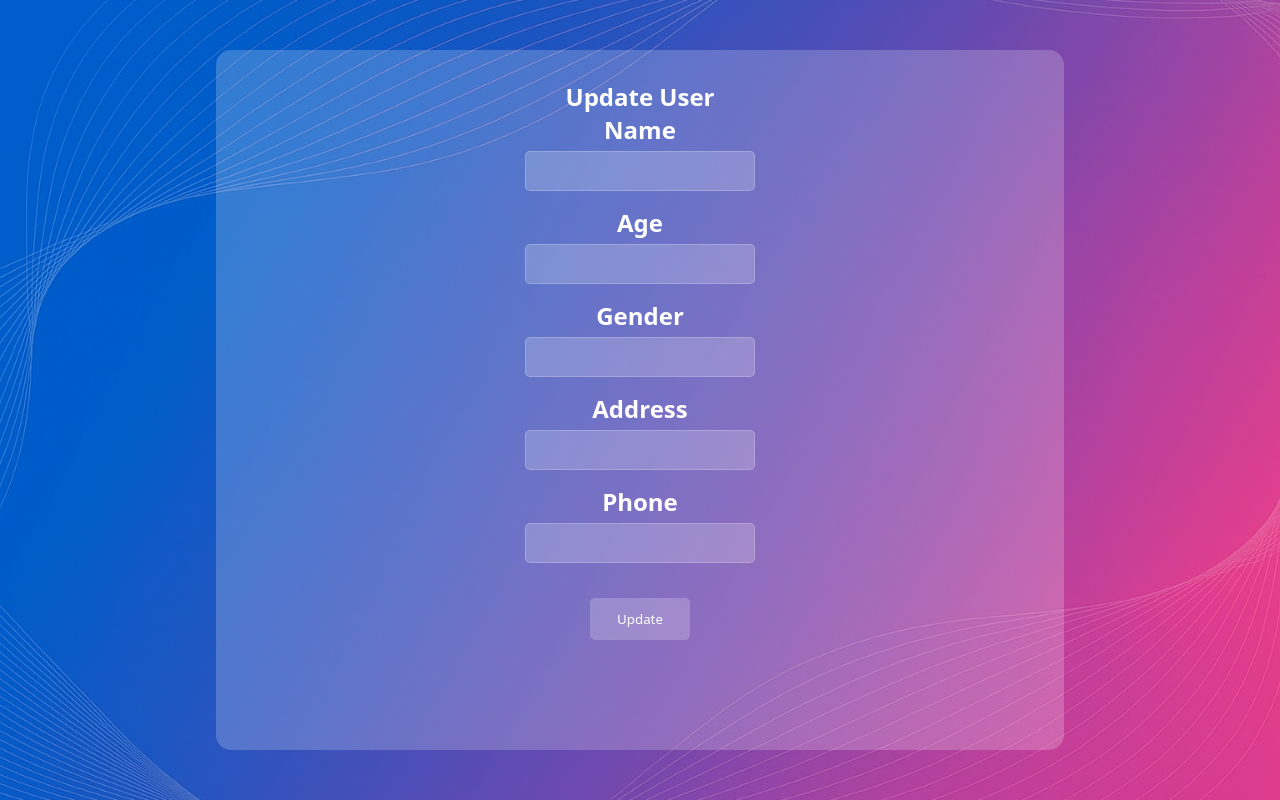
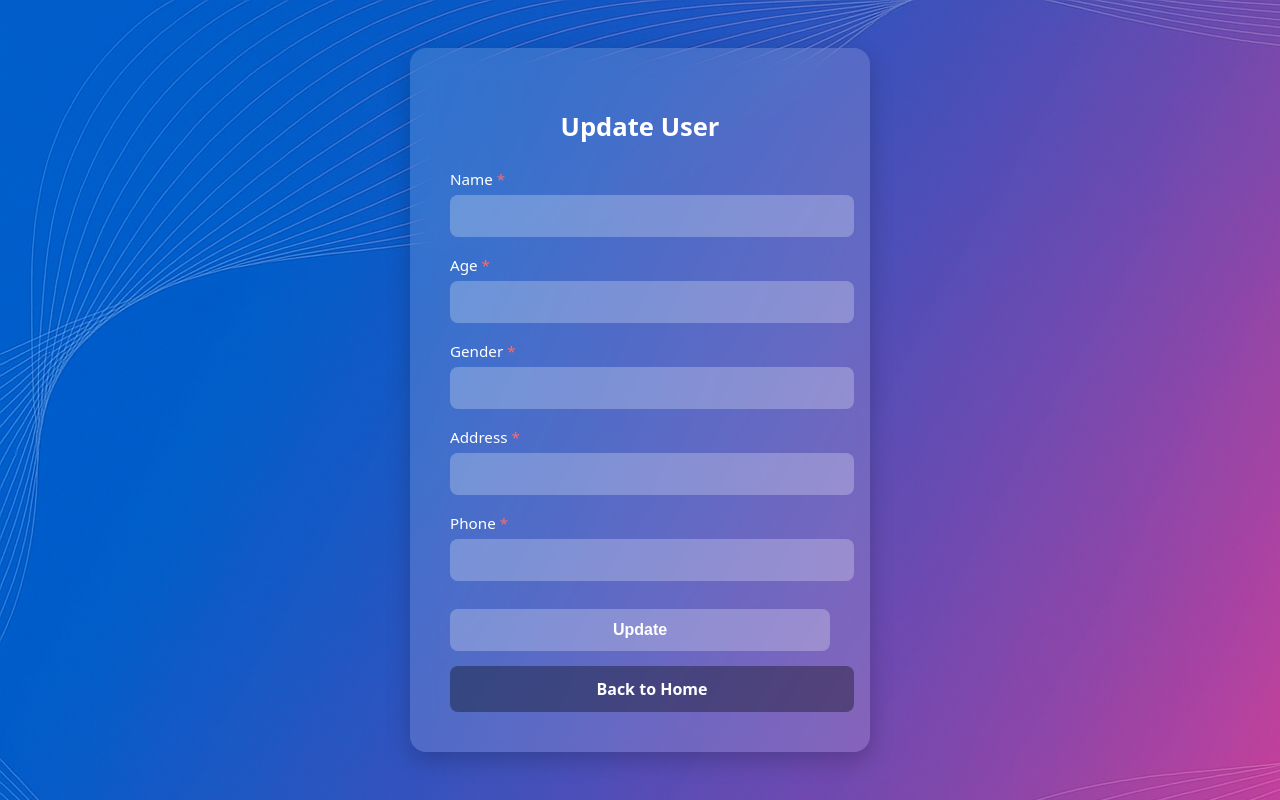
Before and after one commit to vishal01-tech/clone, a FastAPI app: template templates/update_user.html in a window 1280 px wide. Run offline with FastAPI, Linux system fonts and the light colour scheme; the template is opened without the code that fills it, so the values that code supplies are empty.

Commit message:
final updation

```diff
--- a/main.py
+++ b/main.py
@@ -2,18 +2,30 @@ from fastapi import FastAPI, Request, Form, Depends
 from fastapi.responses import HTMLResponse, RedirectResponse
 from fastapi.staticfiles import StaticFiles
 from fastapi.templating import Jinja2Templates
-
 import mysql.connector
 from jose import JWTError, jwt
 from datetime import datetime, timedelta
 from typing import Optional
+from passlib.context import CryptContext
 
-# JWT CONFIG
-SECRET_KEY = "your_secret_key_here_change_this_to_a_random_value"
+# jwt config
+SECRET_KEY = "your_secret_key"
 ALGORITHM = "HS256"
 ACCESS_TOKEN_EXPIRE_MINUTES = 30
 
-# DATABASE
+# Password hashing
+pwd_context = CryptContext(schemes=["bcrypt"], deprecated="auto")
+
+# defining hash password
+def hash_password(password: str) -> str:
+    return pwd_context.hash(password)
+
+# verifying hash password
+def verify_password(plain_password: str, hashed_password: str) -> bool:
+    return pwd_context.verify(plain_password, hashed_password)
+
+
+# database
 def get_db():
     return mysql.connector.connect(
         host="localhost",
@@ -22,33 +34,37 @@ def get_db():
         database="UsersDatabase"
     )
 
-# APi
+# initializing the fastapi
 app = FastAPI()
+
+# jinja templates
 templates = Jinja2Templates(directory="templates")
+
+# static files
 app.mount("/static", StaticFiles(directory="static"), name="static")
 
-# JWt helper
+# jwt helpers
 def create_access_token(data: dict, expires_delta: Optional[timedelta] = None) -> str:
     to_encode = data.copy()
     expire = datetime.utcnow() + (expires_delta or timedelta(minutes=ACCESS_TOKEN_EXPIRE_MINUTES))
     to_encode.update({"exp": expire})
-    encoded_jwt = jwt.encode(to_encode, SECRET_KEY, algorithm=ALGORITHM)
-    return encoded_jwt
+    return jwt.encode(to_encode, SECRET_KEY, algorithm=ALGORITHM)
 
+
+# verify jwt token
 def verify_access_token(token: str) -> Optional[dict]:
     try:
-        payload = jwt.decode(token, SECRET_KEY, algorithms=[ALGORITHM])
-        return payload
+        return jwt.decode(token, SECRET_KEY, algorithms=[ALGORITHM])
     except JWTError:
         return None
 
-# Dependency to get current user from cookie
-def get_current_user(request: Request):
+
+# Dependency to get current user from JWT cookie
+def get_current_user(request: Request) -> Optional[dict]:
     token = request.cookies.get("access_token")
     if not token:
         return None
-    user = verify_access_token(token)
-    return user
+    return verify_access_token(token)
 
 
 # Login page
@@ -56,12 +72,14 @@ def get_current_user(request: Request):
 async def login_page(request: Request):
     return templates.TemplateResponse("index.html", {"request": request})
 
+
 # Register page
 @app.get("/register", response_class=HTMLResponse)
 async def register_page(request: Request):
     return templates.TemplateResponse("register.html", {"request": request})
 
-# Process registration (admin)
+
+# Register (admin)
 @app.post("/register")
 async def register_admin(
     request: Request,
@@ -70,36 +88,50 @@ async def register_admin(
     password: str = Form(...),
     reconfirm_password: str = Form(...)
 ):
+    # password match check
     if password != reconfirm_password:
         return templates.TemplateResponse("register.html", {"request": request, "error": "Passwords do not match"})
 
     db = get_db()
-    cursor = db.cursor()
-    cursor.execute(
-        "INSERT INTO admin (fullname, username, password, reconfirm_password) VALUES (%s, %s, %s, %s)",
-        (fullname, username, password, reconfirm_password)
-    )
-    db.commit()
-    cursor.close()
-    db.close()
+    try:
+        # check if username exists
+        cursor = db.cursor(dictionary=True)
+        cursor.execute("SELECT id FROM admin WHERE username = %s", (username,))
+        existing = cursor.fetchone()
+        cursor.close()
+        if existing:
+            return templates.TemplateResponse("register.html", {"request": request, "error": "Username already exists"})
+
+        hashed_pwd = hash_password(password)
+        cursor = db.cursor()
+        cursor.execute(
+            "INSERT INTO admin (fullname, username, password) VALUES (%s, %s, %s)",
+            (fullname, username, hashed_pwd)
+        )
+        db.commit()
+        cursor.close()
+    finally:
+        db.close()
 
     return RedirectResponse(url="/", status_code=303)
 
-# Process login and set JWT cookie
+
+# Login page post
 @app.post("/", response_class=HTMLResponse)
 async def login_admin(request: Request, username: str = Form(...), password: str = Form(...)):
     db = get_db()
-    cursor = db.cursor(dictionary=True)
-    cursor.execute("SELECT * FROM admin WHERE username = %s AND password = %s", (username, password))
-    admin = cursor.fetchone()
-    cursor.close()
-    db.close()
+    admin = None
+    try:
+        cursor = db.cursor(dictionary=True)
+        cursor.execute("SELECT * FROM admin WHERE username = %s", (username,))
+        admin = cursor.fetchone()
+        cursor.close()
+    finally:
+        db.close()
 
-    if not admin:
-        # re-render login with error
+    if not admin or not verify_password(password, admin["password"]):
         return templates.TemplateResponse("index.html", {"request": request, "error": "Invalid username or password"})
 
-    # create token
     token_data = {"sub": admin["username"], "fullname": admin.get("fullname")}
     access_token = create_access_token(token_data)
 
@@ -107,45 +139,52 @@ async def login_admin(request: Request, username: str = Form(...), password: str
     response.set_cookie(
         key="access_token",
         value=access_token,
-        httponly=True,     # not readable by JS
-        secure=False,      # set to True in production (HTTPS)
-        samesite="lax",
-        max_age=ACCESS_TOKEN_EXPIRE_MINUTES * 60
+    #     httponly=True,
+    #     secure=False,        # set True with HTTPS in production
+    #     samesite="lax",
+    #     max_age=ACCESS_TOKEN_EXPIRE_MINUTES * 60
     )
     return response
 
 
-# logout
+
+# Logout
 @app.get("/logout")
-async def logout(request: Request):
-    if "user" in request.session:
-        request.session.clear()
+async def logout():
+    response = RedirectResponse(url="/", status_code=303)
+    response.delete_cookie("access_token")
+    return response
 
-    return RedirectResponse(url="/login", status_code=303)
 
-# home page
+# Home page user list
 @app.get("/home", response_class=HTMLResponse)
 async def home(request: Request, current_user: dict = Depends(get_current_user)):
     if not current_user:
         return RedirectResponse(url="/", status_code=303)
 
     db = get_db()
-    cursor = db.cursor(dictionary=True)
-    cursor.execute("SELECT * FROM users")
-    users = cursor.fetchall()
-    cursor.close()
-    db.close()
+    users = []
+    try:
+        cursor = db.cursor(dictionary=True)
+        cursor.execute("SELECT * FROM users ORDER BY id DESC")
+        users = cursor.fetchall()
+        cursor.close()
+    finally:
+        db.close()
 
     return templates.TemplateResponse("home.html", {"request": request, "users": users, "user": current_user})
 
-# Add user (form page)
+
+# Add user get
 @app.get("/add_user", response_class=HTMLResponse)
 async def add_user_form(request: Request, current_user: dict = Depends(get_current_user)):
     if not current_user:
         return RedirectResponse(url="/", status_code=303)
     return templates.TemplateResponse("add_user.html", {"request": request})
 
-# Add user (post)
+
+
+# Add user (POST)
 @app.post("/add_user", response_class=HTMLResponse)
 async def add_user(
     request: Request,
@@ -160,88 +199,111 @@ async def add_user(
         return RedirectResponse(url="/", status_code=303)
 
     db = get_db()
-    cursor = db.cursor()
-    cursor.execute(
-        "INSERT INTO users (name, age, gender, address, phone) VALUES (%s, %s, %s, %s, %s)",
-        (name, age, gender, address, phone)
-    )
-    db.commit()
-    cursor.close()
-    db.close()
+    try:
+        cursor = db.cursor()
+        cursor.execute(
+            "INSERT INTO users (name, age, gender, address, phone) VALUES (%s, %s, %s, %s, %s)",
+            (name, age, gender, address, phone)
+        )
+        db.commit()
+        cursor.close()
+    finally:
+        db.close()
+
     return RedirectResponse(url="/home", status_code=303)
 
-# Update user (form)
+
+
+
+# Update user (GET)
 @app.get("/update_user/{user_id}", response_class=HTMLResponse)
 async def update_user_form(request: Request, user_id: int, current_user: dict = Depends(get_current_user)):
     if not current_user:
         return RedirectResponse(url="/", status_code=303)
 
     db = get_db()
-    cursor = db.cursor(dictionary=True)
-    cursor.execute("SELECT * FROM users WHERE id = %s", (user_id,))
-    user = cursor.fetchone()
-    cursor.close()
-    db.close()
+    user = None
+    try:
+        cursor = db.cursor(dictionary=True)
+        cursor.execute("SELECT * FROM users WHERE id = %s", (user_id,))
+        user = cursor.fetchone()
+        cursor.close()
+    finally:
+        db.close()
+
     if not user:
         return RedirectResponse(url="/home", status_code=303)
 
     return templates.TemplateResponse("update_user.html", {"request": request, "user": user})
 
-# Update user (post)
+
+# Update user (POST)
 @app.post("/update_user/{user_id}", response_class=HTMLResponse)
 async def update_user(
     request: Request,
     user_id: int,
-    name: str = Form(),
-    age: str = Form(),
-    gender: str = Form(),
-    address: str = Form(),
-    phone: str = Form(),
+    name: str = Form(...),
+    age: str = Form(...),
+    gender: str = Form(...),
+    address: str = Form(...),
+    phone: str = Form(...),
     current_user: dict = Depends(get_current_user)
 ):
     if not current_user:
         return RedirectResponse(url="/", status_code=303)
 
     db = get_db()
-    cursor = db.cursor()
-    cursor.execute(
-        """UPDATE users
-        SET name = %s, age = %s, gender = %s, address = %s, phone = %s
-        WHERE id = %s""",
-        (name, age, gender, address, phone, user_id)
-    )
-    db.commit()
-    cursor.close()
-    db.close()
+    try:
+        cursor = db.cursor()
+        cursor.execute(
+            """
+            UPDATE users
+            SET name = %s, age = %s, gender = %s, address = %s, phone = %s
+            WHERE id = %s
+            """,
+            (name, age, gender, address, phone, user_id)
+        )
+        db.commit()
+        cursor.close()
+    finally:
+        db.close()
+
     return RedirectResponse(url="/home", status_code=303)
 
-# Delete user (confirmation page)
+
+
+# Delete user get
 @app.get("/delete_user/{user_id}", response_class=HTMLResponse)
-async def delete_user_form(request: Request, user_id: int, current_user: dict = Depends(get_current_user)):
+async def delete_user_get(request: Request, user_id: int, current_user: dict = Depends(get_current_user)):
     if not current_user:
         return RedirectResponse(url="/", status_code=303)
 
     db = get_db()
-    cursor = db.cursor(dictionary=True)
-    cursor.execute("SELECT * FROM users WHERE id = %s", (user_id,))
-    user = cursor.fetchone()
-    cursor.close()
-    db.close()
-    if not user:
-        return RedirectResponse(url="/home", status_code=303)
+    try:
+        cursor = db.cursor()
+        cursor.execute("DELETE FROM users WHERE id = %s", (user_id,))
+        db.commit()
+        cursor.close()
+    finally:
+        db.close()
 
-    return templates.TemplateResponse("delete_user.html", {"request": request, "user": user})
+    return RedirectResponse(url="/home", status_code=303)
 
-# Delete user (post)
+
+
+# Delete user post
 @app.post("/delete_user/{user_id}", response_class=HTMLResponse)
-async def delete_user(request: Request, user_id: int, current_user: dict = Depends(get_current_user)):
+async def delete_user_post(request: Request, user_id: int, current_user: dict = Depends(get_current_user)):
     if not current_user:
         return RedirectResponse(url="/", status_code=303)
 
     db = get_db()
-    cursor = db.cursor()
-    cursor.execute("DELETE FROM users WHERE id = %s", (user_id,))
-    db.commit()
-    cursor.close()
-    db.close()
+    try:
+        cursor = db.cursor()
+        cursor.execute("DELETE FROM users WHERE id = %s", (user_id,))
+        db.commit()
+        cursor.close()
+    finally:
+        db.close()
+
     return RedirectResponse(url="/home", status_code=303)
--- a/templates/update_user.html
+++ b/templates/update_user.html
@@ -1,98 +1,136 @@
 <!DOCTYPE html>
 <html lang="en">
+
 <head>
     <meta charset="UTF-8">
     <meta name="viewport" content="width=device-width, initial-scale=1.0">
     <title>Update User</title>
     <style>
-         *{
+        /* Background */
+        body {
             margin: 0;
             font-family: system-ui, -apple-system, BlinkMacSystemFont, 'Segoe UI', Roboto, Oxygen, Ubuntu, Cantarell, 'Open Sans', 'Helvetica Neue', sans-serif;
-        }
-        body{
+            background-image: url("/static/image.png");
+            height: 100vh;
             display: flex;
             justify-content: center;
             align-items: center;
-            height: 100vh;
-            background-image: url("/static/image.png");
-            background-size: cover;    /* make it cover full screen */
-            background-position: center; /* center the image */
-            background-repeat: no-repeat;
-            margin: 0;
         }
 
-    .main {
-        height: 80vh;
-        background-color: rgba(255, 255, 255, 0.2); /* darker transparent background for contrast */
-        border-radius: 15px;
-        padding: 30px 40px;
-        width: 60%;
-        display: flex;
-        flex-direction: column;
-        align-items: center;
+        /* Form Container */
+        .form-container {
+            background: rgba(255, 255, 255, 0.15);
+            backdrop-filter: blur(12px);
+            padding: 40px;
+            border-radius: 16px;
+            width: 380px;
+            box-shadow: 0 8px 24px rgba(0, 0, 0, 0.2);
             color: white;
         }
 
-    .main h2 {
-
+        .form-container h2 {
             text-align: center;
-        display: flex;
-        flex-direction: column;
+            margin-bottom: 25px;
+            font-size: 1.6rem;
+            font-weight: 700;
         }
 
-    form {
-        height: 50vh;
-        width: 30%;
-        display: flex;
-        flex-direction: column;
-        gap: 15px;
-
+        /* Labels */
+        label {
+            display: block;
+            margin-bottom: 6px;
+            font-size: 0.95rem;
+            font-weight: 500;
         }
 
-    form input {
-        padding: 10px;
-        border-radius: 5px;
-        border: 1px solid rgba(255, 255, 255, 0.2);
-        background-color: rgba(255, 255, 255, 0.2);
-        color: white;
-        margin-top: 5px;
+        label::after {
+            content: " *";
+            color: #ff6b6b;
         }
 
-    button {
-        display: flex;
-        align-items: center;
-        justify-content: center;
+        /* Inputs */
+        input {
+            width: 100%;
             padding: 12px;
-        border-radius: 5px;
+            margin-bottom: 18px;
             border: none;
-        background-color: rgba(255, 255, 255, 0.2);
+            border-radius: 8px;
+            font-size: 1rem;
+            background: rgba(255, 255, 255, 0.25);
             color: white;
-        margin-top: 20px;
-        width: 100px;
-        display: flex;
-        justify-content: center;
-        align-items: center;
-        align-self: center;
-    }
-    button:hover{
-        background-color: rgba(255, 255, 255, 0.105);
+            outline: none;
         }
 
+        input:focus {
+            background: rgba(255, 255, 255, 0.35);
+            transform: scale(1.02);
+        }
 
+        /* Buttons */
+        .btn {
+            display: block;
+            width: 100%;
+            padding: 12px;
+            margin-top: 10px;
+            border: none;
+            border-radius: 8px;
+            font-size: 1rem;
+            font-weight: bold;
+            cursor: pointer;
+            text-align: center;
+            text-decoration: none;
+        }
+
+        .btn-update {
+            background: rgba(255, 255, 255, 0.25);
+            color: white;
+        }
+
+        .btn-update:hover {
+            background: rgba(255, 255, 255, 0.4);
+            transform: scale(1.03);
+        }
+
+        .btn-home {
+            background: rgba(0, 0, 0, 0.35);
+            color: white;
+            margin-top: 15px;
+        }
+
+        .btn-home:hover {
+            background: rgba(0, 0, 0, 0.55);
+            transform: scale(1.03);
+        }
     </style>
 </head>
+
 <body>
-    <div class="main">
+    <div class="form-container">
         <h2>Update User</h2>
         <form action="/update_user/{{ user['id'] }}" method="post">
-            <h2>Name <input type="text" name="name" value="{{ user['name'] }}"></h2>
-            <h2>Age <input type="text" name="age" value="{{ user['age'] }}"></h2>
-            <h2>Gender <input type="text" name="gender" value="{{ user['gender'] }}"></h2>
-            <h2>Address <input type="text" name="address" value="{{ user['address'] }}"></h2>
-            <h2>Phone <input type="text" name="phone" value="{{ user['phone'] }}"></h2>
-            <button type="submit">Update</button>
+            <input type="hidden" name="id" value="{{ user.id }}">
+
+            <label for="name">Name</label>
+            <input type="text" id="name" name="name" value="{{ user.name }}" required>
+
+            <label for="age">Age</label>
+            <input type="number" id="age" name="age" value="{{ user.age }}" required>
+
+            <label for="gender">Gender</label>
+            <input type="text" id="gender" name="gender" value="{{ user.gender }}" required>
+
+            <label for="address">Address</label>
+            <input type="text" id="address" name="address" value="{{ user.address }}" required>
+
+            <label for="phone">Phone</label>
+            <input type="tel" id="phone" name="phone" value="{{ user.phone }}" required>
+
+            <button type="submit" class="btn btn-update">Update</button>
         </form>
 
+        <!-- Redirect Button -->
+        <a href="/home" class="btn btn-home">Back to Home</a>
     </div>
 </body>
+
 </html>
```
Also changed, not shown: static/style.css (+78 -38 lines), templates/add_user.html (+84 -30 lines), templates/index.html (+27 -6 lines), templates/register.html (+38 -8 lines). Lines whose indentation alone changed are shown as unchanged.
